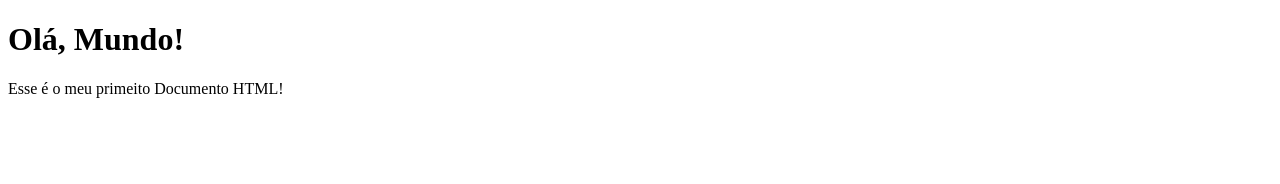
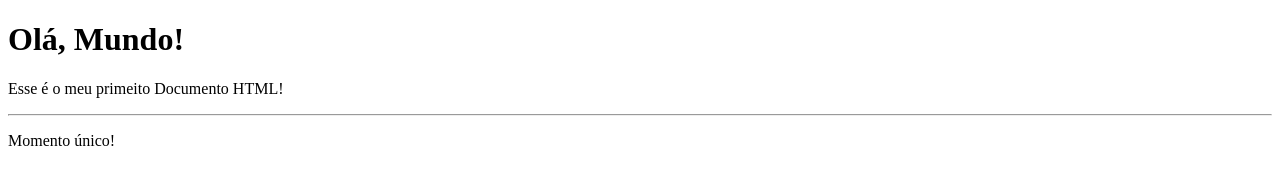
Before and after one commit to yagoandradelima/cursoemvideo-html5-css3, a plain HTML site: page ex001/index.html in a window 1280 px wide. Drawn offline with Linux system fonts and the light colour scheme.

Commit message:
Update index.html

```diff
--- a/ex001/index.html
+++ b/ex001/index.html
@@ -9,5 +9,7 @@
 <body>
     <h1>Olá, Mundo!</h1>
     <p>Esse é o meu primeito Documento HTML!</p>
+    <hr>
+    <p>Momento único!</p>
 </body>
 </html>
```
